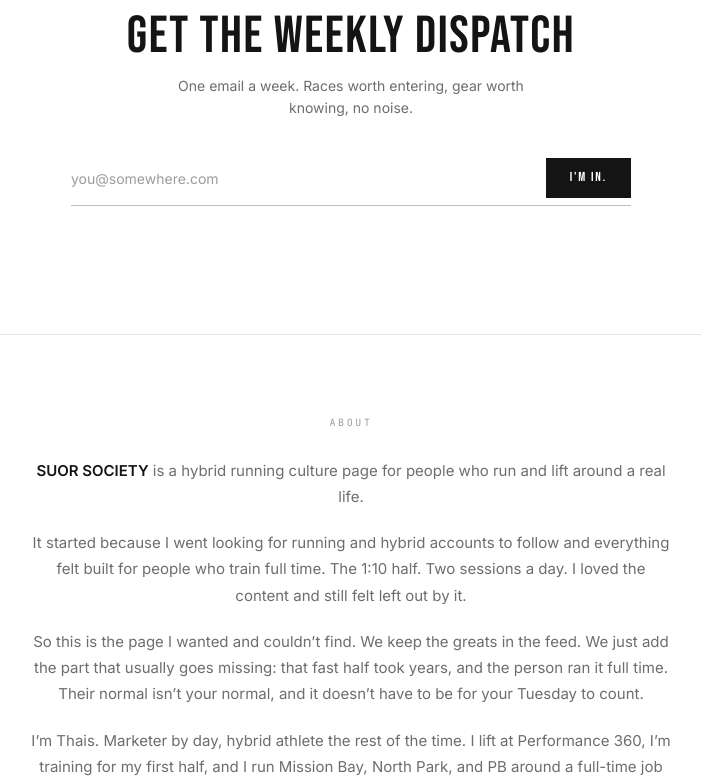
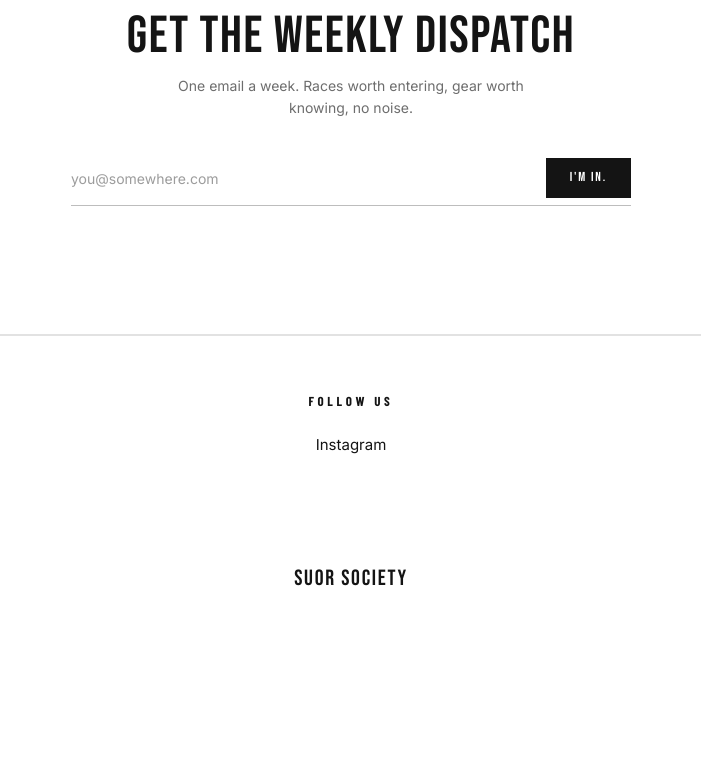
Before and after one commit to thaisoney-netizen/suor-society, a Next.js app: page / in a window 1280 px wide. Shown: the part 2000-2784 px from the top of the page, without its empty margins (289-990 px from the left). After the commit the page ends 2719 px from the top, so only its background shows below. Built offline with nearby package versions, Linux system fonts and the light colour scheme.

Commit message:
Remove About section from homepage
The full story lives on the dedicated /about page, which the nav
links to.

https://claude.ai/code/session_019UzURV5xuQ17KZS7sYHW9g

```diff
--- a/src/app/page.tsx
+++ b/src/app/page.tsx
@@ -153,30 +153,6 @@ export default function Home() {
         </div>
       </section>
 
-      {/* ABOUT */}
-      <section className="about" id="about">
-        <div className="page">
-          <p className="about-eye">About</p>
-          <div className="about-narrative">
-            <p className="about-pg-p">
-              <strong>SUOR SOCIETY</strong> is a hybrid running culture page for people who run and lift around a real life.
-            </p>
-            <p className="about-pg-p">
-              It started because I went looking for running and hybrid accounts to follow and everything felt built for people who train full time. The 1:10 half. Two sessions a day. I loved the content and still felt left out by it.
-            </p>
-            <p className="about-pg-p">
-              So this is the page I wanted and couldn&rsquo;t find. We keep the greats in the feed. We just add the part that usually goes missing: that fast half took years, and the person ran it full time. Their normal isn&rsquo;t your normal, and it doesn&rsquo;t have to be for your Tuesday to count.
-            </p>
-            <p className="about-pg-p">
-              I&rsquo;m Thais. Marketer by day, hybrid athlete the rest of the time. I lift at Performance 360, I&rsquo;m training for my first half, and I run Mission Bay, North Park, and PB around a full-time job like everyone else here.
-            </p>
-            <p className="about-pg-p about-closing">
-              Two sports that complete each other, not compete. Consistency over perfection. The sweat, and the coffee after.
-            </p>
-          </div>
-        </div>
-      </section>
-
       {/* FOLLOW US */}
       <section className="follow-us">
         <div className="page">
```
